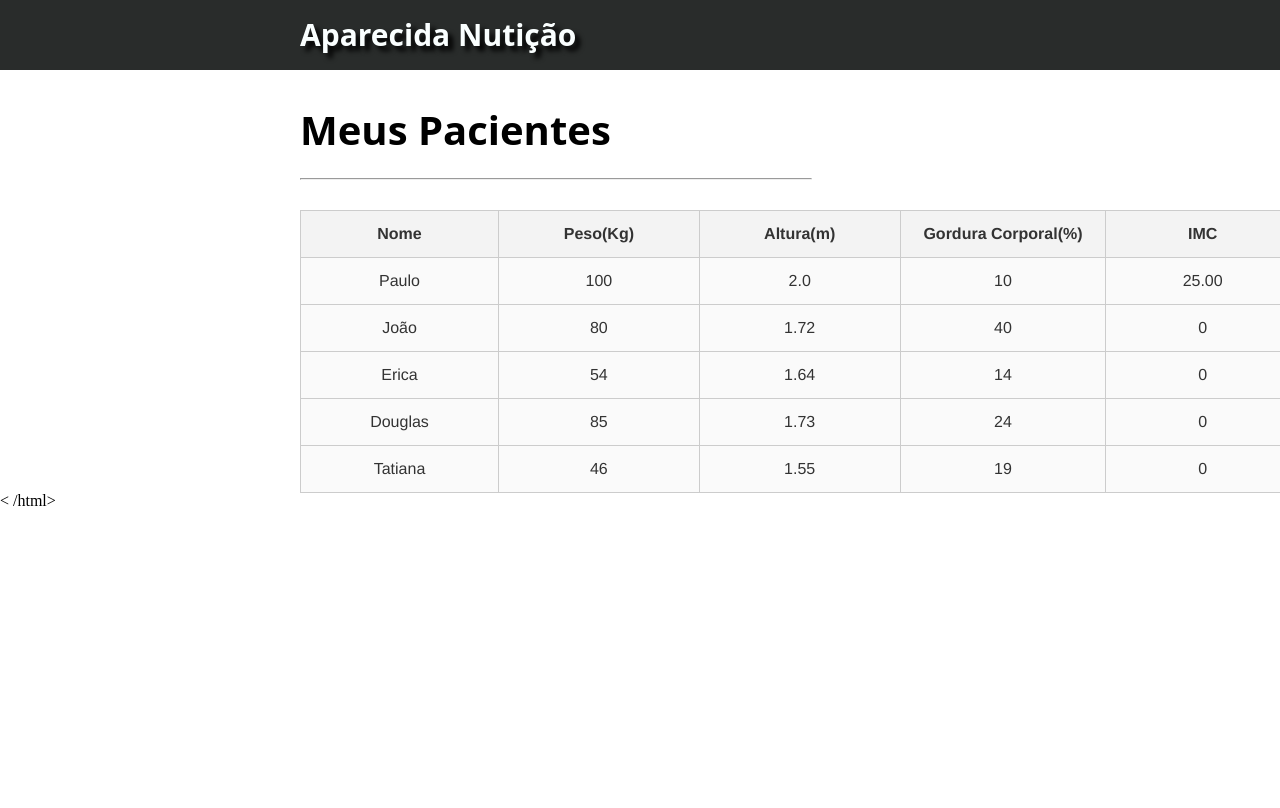
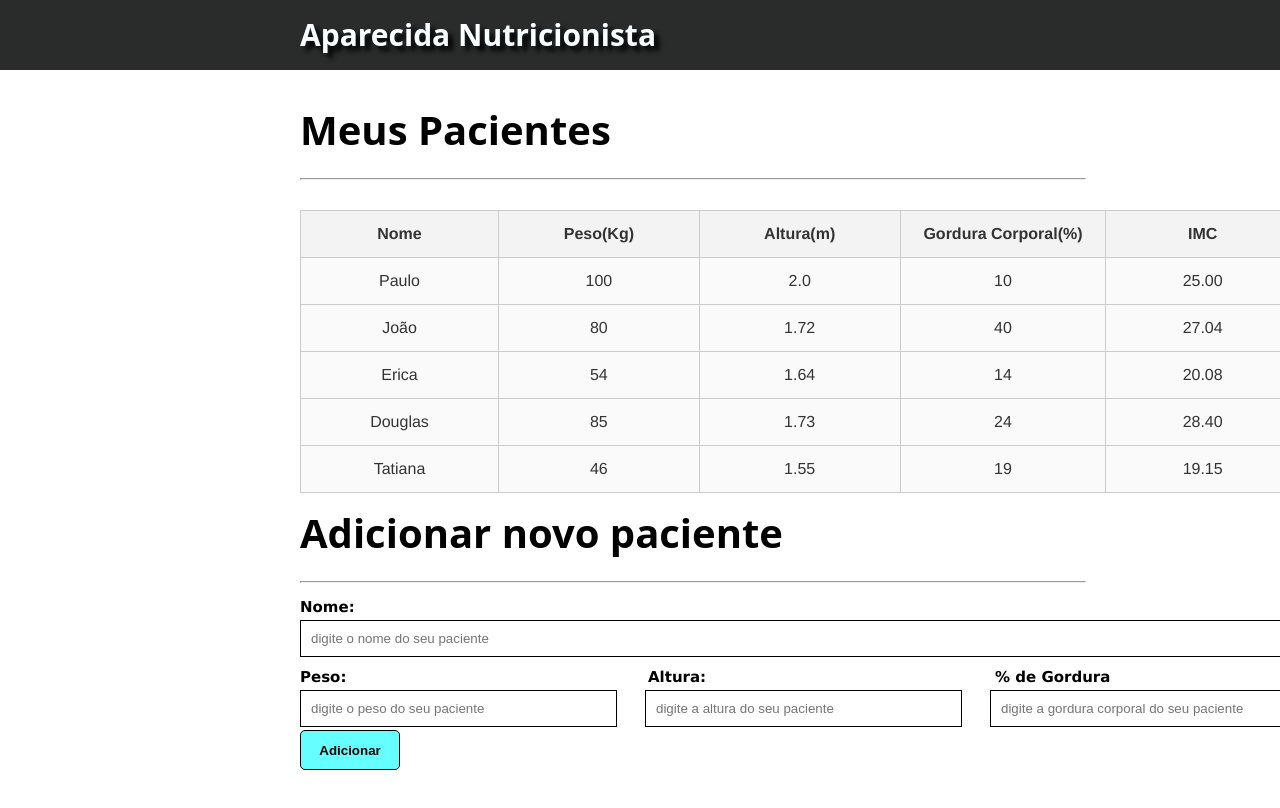
Before and after one commit to IzadoraMR/Projeto-JavaScript, a plain HTML site: page index.html in a window 1280 px wide. Shown: the top 808 px of the page. Drawn offline with Linux system fonts and the light colour scheme.

Commit message:
Update index.html

```diff
--- a/index.html
+++ b/index.html
@@ -9,12 +9,12 @@
 
 <body>
     <main>
-        <h1>Aparecida Nutição</h1>
+        <h1>Aparecida Nutricionista</h1>
         <nav>
 
             <div class="container">
                 <h2>Meus Pacientes</h2>
-                <HR align=left WIDTH=52%>
+                <HR align=left WIDTH=80%>
                 <div class="tabela ">
                     <table>
                         <thead>
@@ -28,7 +28,7 @@
                             </tr>
                         </thead>
                         <tbody id="tabela-pacientes">
-                            <tr class="paciente" id="primeiro-paciente">
+                            <tr class="paciente">
                                 <td class="info-nome">Paulo</td>
                                 <td class="info-peso">100</td>
                                 <td class="info-altura">2.0</td>
@@ -70,6 +70,32 @@
             </div>
         </nav>
     </main>
-    <script src="principal.js"></script>
+    <div class="container2">
+        <form id="formpaciente">
+
+            <h2>Adicionar novo paciente</h2>
+            <HR align=left WIDTH=80%>
+            <div class="">
+                <label id="textonome" for="nome">Nome:</label>
+                <input id="balaonome" type="text" placeholder="digite o nome do seu paciente" name="nome" />
+            </div>
+            <div class="grupo ">
+                <label id="textopeso" for="peso">Peso:</label>
+                <input id="balaopeso" type="text" placeholder="digite o peso do seu paciente" name="peso" />
+            </div>
+            <div class="grupo ">
+                <label id="textoaltura" for=" altura">Altura:</label>
+                <input id="balaoaltura" type=" text" placeholder="digite a altura do seu paciente" name="altura" />
+            </div>
+            <div class="grupo ">
+                <label id="textogordura" for="gordura_corporal">% de Gordura</label>
+                <input id="balaogordura" type="text" placeholder="digite a gordura corporal do seu paciente" name="gordura" />
+            </div>
+            <button id="adicionarpaciente" class="botaoprincipal">Adicionar</button>
+        </form>
+        <script src="principal.js"></script>
+    </div>
+
 </body>
-< /html>
+
+</html>
```
